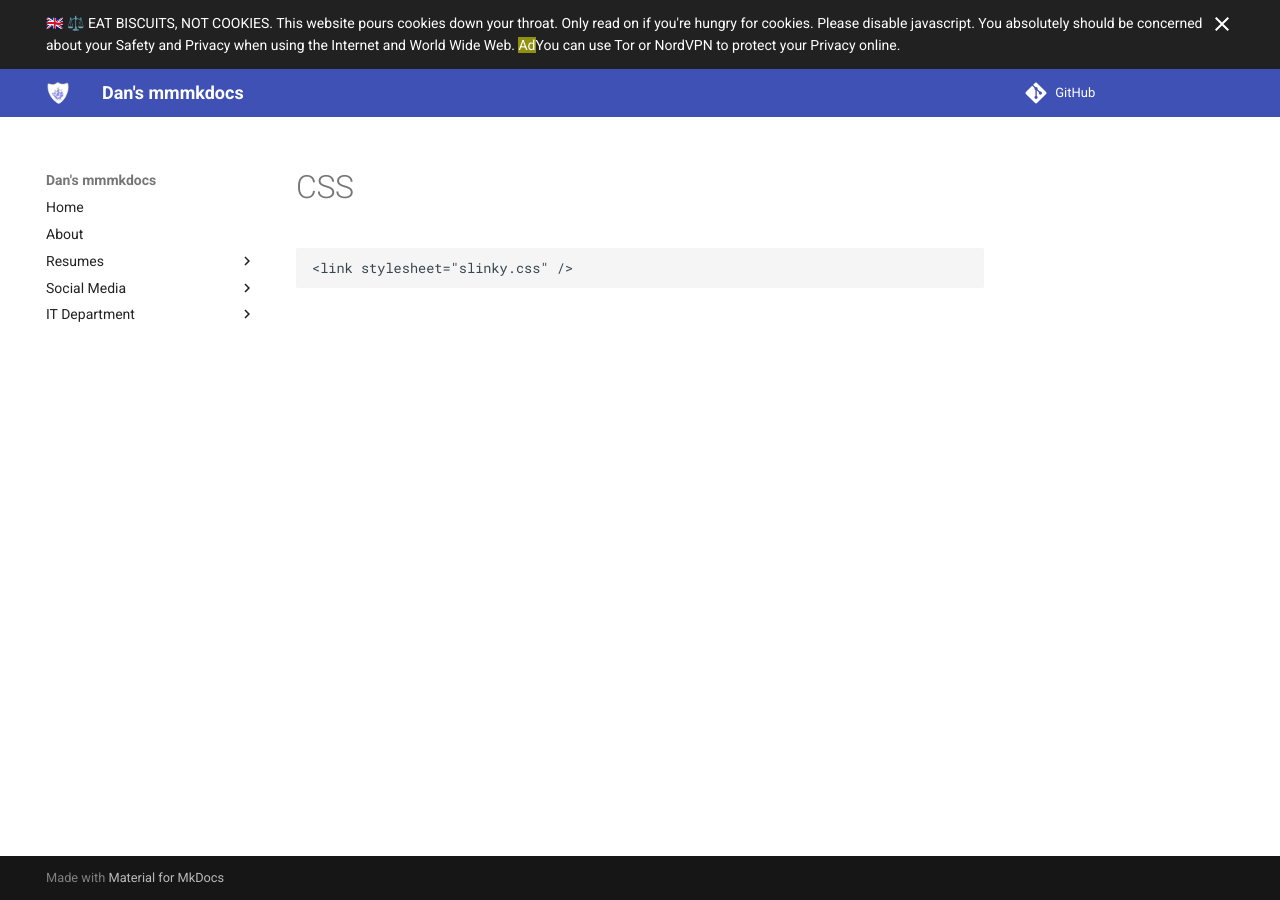
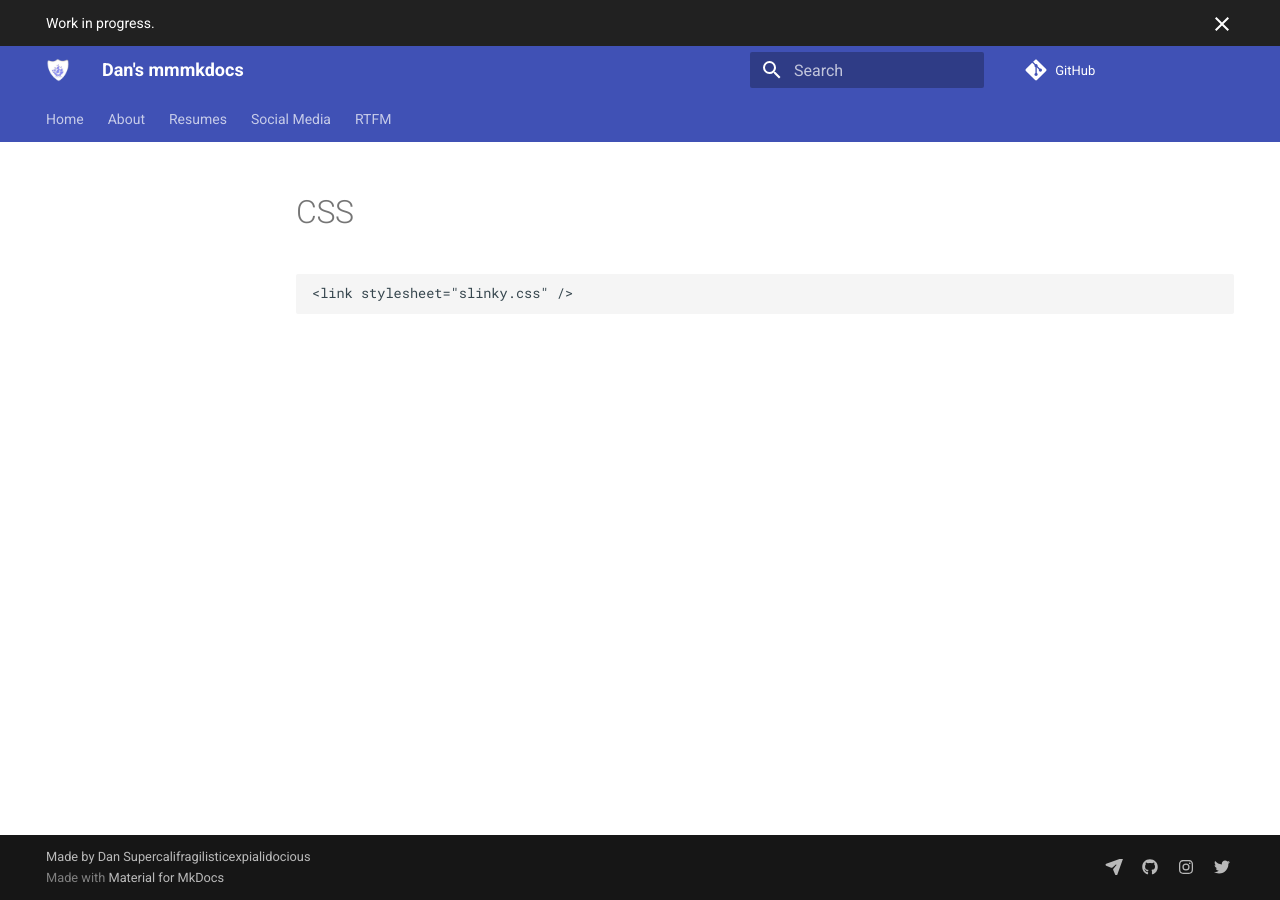
Before and after one commit to danslinky/danslinky.co.uk, an MkDocs documentation site: the page built from docs/css.md, in a window 1280 px wide. Built offline with MkDocs 1.6.1 and Material for MkDocs 9.7.7, drawn with Linux system fonts in a browser that asks for light colours; comment, search, counter and statistics services are not loaded.

Commit message:
RTFM lick of paint..

```diff
--- a/mkdocs.yml
+++ b/mkdocs.yml
@@ -2,14 +2,15 @@ site_name: Dan's mmmkdocs
 site_description: Personal portfolio of Dan Slinky.
 site_url: https://rtfm.danslinky.co.uk
 repo_url: https://github.com/danslinky/danslinky.co.uk
+copyright: Made by Dan Supercalifragilisticexpialidocious
 nav:
   - Home: index.md
-  - About: https://www.danslinky.co.uk/
+  - About: about.md
   - Resumes:
+    - Markdown: resume.md
     - PDF: https://resume.danslinky.co.uk/pdf
-    - HTML: https://resumt.danslinky.co.uk/html
+    - HTML: https://resume.danslinky.co.uk/html
     - LaTeX: https://resume.danslinky.co.uk/latex
-    - Markdown: https://resume.danslinky.co.uk/markdown
     - YAML: https://resume.danslinky.co.uk/yaml
     - JSON: https://resume.danslinky.co.uk/json
     - Google: https://google.danslinky.co.uk/
@@ -21,7 +22,7 @@ nav:
     - Emogram: https://instagram.com/danslinky
     - X11: https://twitter.com/danslinky
     - GitHub: https://github.com/danslinky
-  - IT Department:
+  - RTFM:
     - SSO: sso.md
     - DNS: dns.md
     - LAN/WAN: opnsense.md
@@ -48,15 +49,31 @@ theme:
   logo: favicon.png
   favicon: favicon.png
   menu: favicon.png
+  custom_dir: overrides
   features:
   - header.autohide
   - announce.dismiss
-  custom_dir: overrides
+  - search.suggest
+  - search.highlight
+  - search.share
+  - navigation.path
+  - navigation.footer
+  - navigation.instant
+  - navigatin.instant.progress
+  - navigation.tracking
+  - navigation.tabs
+  - navigation.tabs.sticky
+  - navigation.sections
+  - navigation.expand
+  - navigation.top
+  - toc.integrate
 
 # overrides?? emojis????
 
 plugins:
   - social
+  - search
+
 
 social:
   cards_layout_options:
@@ -64,6 +81,24 @@ social:
     background-image: "https://rtfm.danslinky.co.uk/assets/images/favicon.png"
 
 extra:
+  consent:
+    title: "🇬🇧 ⚖️ Biscuit consent"
+    description: >-
+      This website pours cookies down your throat. Only read on if you're hungry for cookies. Please disable javascript. You absolutely should be concerned about your Safety and Privacy when using the Internet and World Wide Web. <mark class="ad">Ad</mark>You can use Tor or NordVPN to protect your Privacy online.
+
+  social:
+    - name: Email
+      link: mailto:sysadmin@danslinky.co.uk
+      icon: fontawesome/solid/paper-plane
+    - name: SlinkHub
+      link: https://github.com/danslinky
+      icon: fontawesome/brands/github
+    - name: Slinkstergram
+      link: https://instagram.com/danslinky
+      icon: fontawesome/brands/instagram
+    - name: X11
+      link: https://twitter.com/danslinky
+      icon: fontawesome/brands/twitter
   analytics:
     provider: google
     property: G-EFB95GEQJZ
--- a/overrides/main.html
+++ b/overrides/main.html
@@ -1,10 +1,5 @@
 {% extends "base.html" %}
 
 {% block announce %}
-🇬🇧 ⚖️ EAT BISCUITS, NOT COOKIES.
-This website pours cookies down your throat. Only read on if you're hungry for cookies.
-Please disable javascript.
-You absolutely should be concerned about your Safety and Privacy when using the Internet
-and World Wide Web. <mark class="ad">Ad</mark>You can use Tor or NordVPN to protect
-your Privacy online.
+Work in progress.
 {% endblock %}
```
Also changed, not shown: docs/index.md (+1 -1 lines), docs/resume.md (added, +13 -0 lines).
